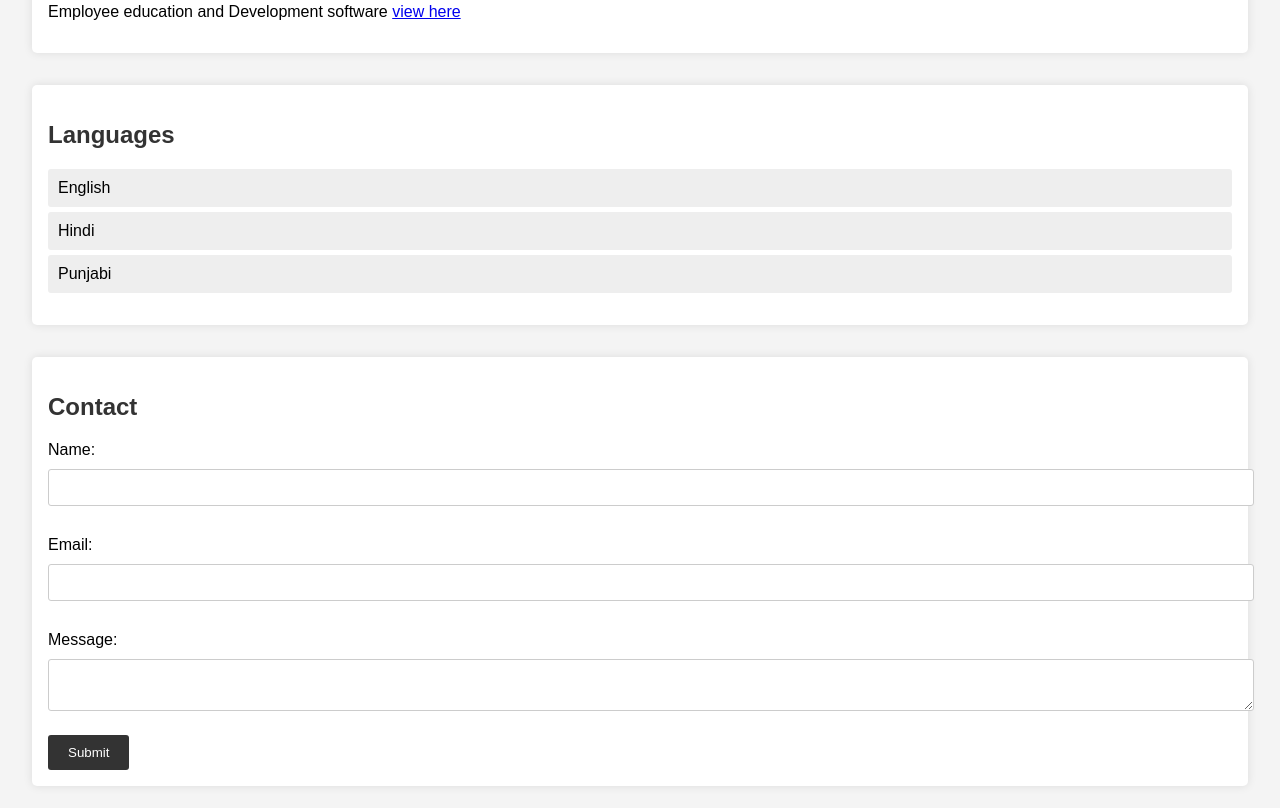
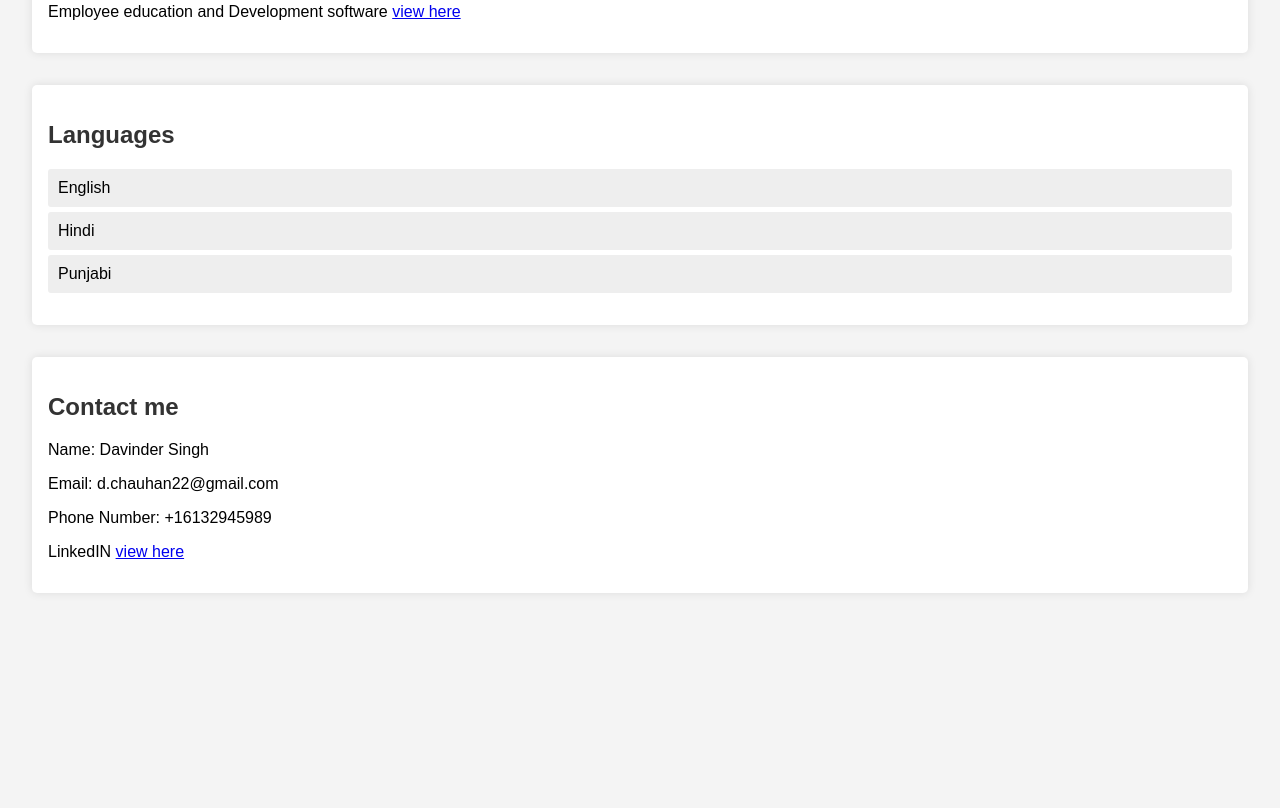
Before and after one commit to Davindroid/davinder, a plain HTML site: page index.html in a window 1280 px wide. Shown: the part 5973-6781 px from the top of the page. After the commit the page ends 6598 px from the top, so only its background shows below. Drawn offline with Linux system fonts and the light colour scheme.

Commit message:
Add files via upload

```diff
--- a/index.html
+++ b/index.html
@@ -197,8 +197,12 @@
         </ul>
     </section>
     <section id="contact">
-        <h2>Contact</h2>
-        <form action="submit_form.php" method="POST">
+        <h2>Contact me</h2>
+        <p>Name: Davinder Singh</p>
+        <p>Email: d.chauhan22@gmail.com </p>
+        <p>Phone Number: +16132945989 </p>
+        <p>LinkedIN <a href="https://www.linkedin.com/in/davindersinghqa/">view here</a></p>
+        <!--<form action="submit_form.php" method="POST">
             <label for="name">Name:</label>
             <input type="text" id="name" name="name" required>
             <label for="email">Email:</label>
@@ -206,7 +210,7 @@
             <label for="message">Message:</label>
             <textarea id="message" name="message" required></textarea>
             <button type="submit">Submit</button>
-        </form>
+        </form>//-->
     </section>
 </body>
 </html>
```
